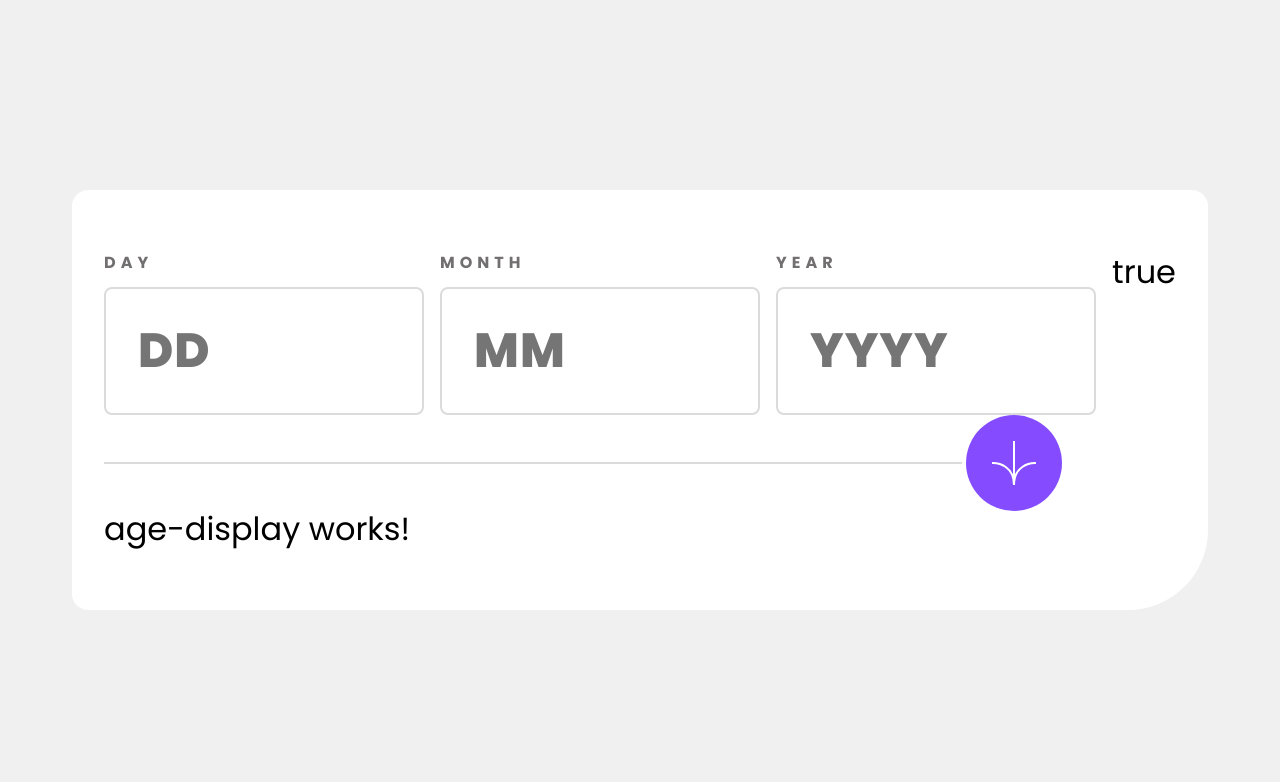
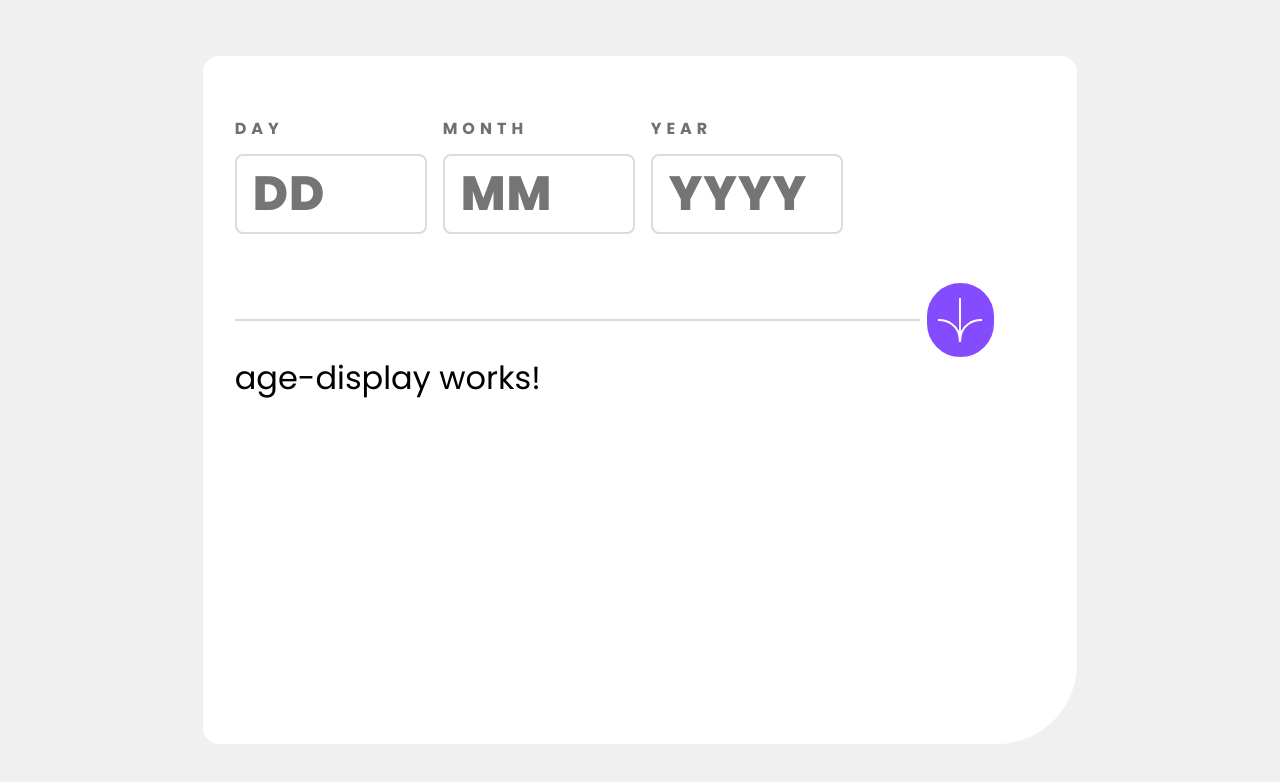
Before and after one commit to jordanbichot/ageCalculatorAppAngular, an Angular app: page / in a window 1280 px wide. Shown: the top 782 px of the page. Built offline with nearby package versions, Linux system fonts and the light colour scheme.

Commit message:
Add Date Validator Rework BirthDateFormç Change display type to Grid

```diff
--- a/src/app/app.component.scss
+++ b/src/app/app.component.scss
@@ -7,32 +7,42 @@ main {
   margin: 0 auto;
   border-radius: 1rem 1rem 5rem 1rem;
 
-  display: flex;
-  flex-direction: column;
+  display: grid;
+  grid-template-rows: 2fr 1fr 4fr;
+  grid-template-columns: 3fr 1fr;
   padding: 4rem 2rem;
   justify-content: center;
 }
 
 .input-form {
+  grid-column-start: 1;
+  grid-column-end: 2;
+  grid-row-start: 1;
+  grid-row-end: 2;
   width: auto;
 }
 
 .division {
+  grid-column-start: 1;
+  grid-column-end: 3;
+  grid-row-start: 2;
+  grid-row-end: 3;
   display: flex;
+  padding-right: 3rem;
   &__line {
     border: none;
     height: 2px;
-    width: 80%;
+    width: 100%;
     background-color: variables.$color-neutral-light-grey;
     align-self: center;
   }
   &__action-button {
     display: inline-block;
     margin-left: 0.25rem;
-    width: 6rem;
-    height: 6rem;
-    border: none;
-    border-radius: 3rem;
+    width: 5rem;
+    height: 5rem;
+    border: solid variables.$color-neutral-white;
+    border-radius: 5rem;
     background-color: variables.$color-primary-purple;
     background-image: url(../assets/images/icon-arrow.svg);
     background-repeat: no-repeat;
@@ -45,5 +55,9 @@ main {
 }
 
 .display-age {
+  grid-column-start: 1;
+  grid-column-end: 2;
+  grid-row-start: 3;
+  grid-row-end: 4;
   width: auto;
 }
--- a/src/app/birth-date-form/birth-date-form.component.html
+++ b/src/app/birth-date-form/birth-date-form.component.html
@@ -21,7 +21,7 @@
       class="invalid-text error-text"
       *ngIf="
         birthDateForm.controls.dayField.touched &&
-        birthDateForm.controls.dayField.invalid
+        birthDateForm.controls.dayField.invalid || birthDateForm.errors?.['invalidDate']
       "
     >
       {{ getErrorMessage(0) }}
@@ -85,5 +85,4 @@
       {{ getErrorMessage(2) }}
     </p>
   </div>
-  {{ birthDateForm.invalid }}
 </form>
--- a/src/app/birth-date-form/birth-date-form.component.scss
+++ b/src/app/birth-date-form/birth-date-form.component.scss
@@ -20,9 +20,9 @@
 
     &__input {
       border: 2px solid variables.$color-neutral-light-grey;
-      width: 20rem;
-      height: 8rem;
-      padding-left: 2rem;
+      width: 12rem;
+      height: 5rem;
+      padding-left: 1rem;
       border-radius: 0.5rem;
 
       caret-color: variables.$color-primary-purple;
@@ -52,6 +52,7 @@
 .error-text {
   color: variables.$color-primary-light-red;
   font-style: italic;
+  font-size: 1rem;
 }
 
 /* Chrome, Safari, Edge, Opera */
--- a/src/app/birth-date-form/birth-date-form.component.ts
+++ b/src/app/birth-date-form/birth-date-form.component.ts
@@ -1,14 +1,14 @@
-import { Component, OnInit, OnDestroy } from '@angular/core';
+import { Component, OnInit } from '@angular/core';
 import {
   FormControl,
   FormGroup,
   ValidationErrors,
   Validators,
 } from '@angular/forms';
-import { Subscription } from 'rxjs';
 import { dayValidator } from './validators/day-validator';
 import { monthValidator } from './validators/month-validator';
 import { yearValidator } from './validators/year-validator';
+import { dateValidator } from './validators/date-validator';
 
 @Component({
   selector: 'app-birth-date-form',
@@ -17,55 +17,83 @@ import { yearValidator } from './validators/year-validator';
 })
 export class BirthDateFormComponent implements OnInit {
   public requiredErrorMessage: string = 'This field is required';
+  public dayValue: number = 0;
+  public monthValue: number = 0;
   public yearValue: number = 0;
   public yearErrorMessage: string = '';
 
-  public birthDateForm = new FormGroup({
-    dayField: new FormControl('', Validators.required),
-    monthField: new FormControl('', Validators.required),
-    yearField: new FormControl('', Validators.required),
-  });
+  public birthDateForm = new FormGroup(
+    {
+      dayField: new FormControl('', [Validators.required, dayValidator()]),
+      monthField: new FormControl('', [Validators.required, monthValidator()]),
+      yearField: new FormControl('', [Validators.required, yearValidator()]),
+    },
+    dateValidator()
+  );
+
   public isFormInvalid: boolean = false;
 
-  ngOnInit(): void {
-    this.birthDateForm.controls.dayField.addValidators(
-      dayValidator(
-        this.birthDateForm.controls.monthField,
-        this.birthDateForm.controls.yearField
-      )
-    );
-    this.birthDateForm.controls.monthField.addValidators(monthValidator());
-    this.birthDateForm.controls.yearField.addValidators(yearValidator());
+  ngOnInit(): void {}
+
+  public getErrorMessage(index: number) {
+    let error: string;
+    index === 0
+      ? (error = this.getErrorMessageForDays())
+      : index === 1
+      ? (error = this.getErrorMessageForMonths())
+      : (error = this.getErrorMessageForYears());
+
+    return error;
   }
 
-  public getErrorMessage(index: number) {
-    let allControls = this.birthDateForm.controls;
-    let error: ValidationErrors | null;
-    index === 0
-      ? (error = allControls.dayField.errors)
-      : index === 1
-      ? (error = allControls.monthField.errors)
-      : (error = allControls.yearField.errors);
+  private getErrorMessageForDays() {
+    let form = this.birthDateForm;
+    let dayControl = form.controls.dayField;
+    let error: string;
+    error = dayControl.errors?.['invalidDay']
+      ? dayControl.errors?.['message']
+      : dayControl.errors?.['required']
+      ? this.requiredErrorMessage
+      : form.errors?.['invalidDate']
+      ? form.errors?.['message']
+      : '';
+    return error;
+  }
 
-    return error?.['required']
+  private getErrorMessageForMonths() {
+    let monthControl = this.birthDateForm.controls.monthField;
+    let error: string;
+    error = monthControl.errors?.['invalidMonth']
+      ? monthControl.errors?.['message']
+      : monthControl.errors?.['required']
       ? this.requiredErrorMessage
-      : error?.['invalidYear'] ||
-        error?.['invalidMonth'] ||
-        error?.['invalidDay'] ||
-        error?.['invalidDate']
-      ? error?.['message']
       : '';
+    return error;
+  }
+
+  private getErrorMessageForYears() {
+    let yearControl = this.birthDateForm.controls.yearField;
+    let error: string;
+    error = yearControl.errors?.['invalidYear']
+      ? yearControl.errors?.['message']
+      : yearControl.errors?.['required']
+      ? this.requiredErrorMessage
+      : '';
+    return error;
   }
 
   public updateValidation() {
+    let fields = this.birthDateForm.controls;
+
+    let allTouched =
+      fields.dayField.touched &&
+      fields.monthField.touched &&
+      fields.yearField.touched;
+
     this.isFormInvalid =
-      (this.birthDateForm.controls.dayField.touched &&
-        this.birthDateForm.controls.dayField.invalid) ||
-      (this.birthDateForm.controls.monthField.touched &&
-        this.birthDateForm.controls.monthField.invalid) ||
-      (this.birthDateForm.controls.yearField.touched &&
-        this.birthDateForm.controls.yearField.invalid);
-    this.birthDateForm.controls.dayField.updateValueAndValidity();
-    console.log(this.isFormInvalid);
+      (fields.dayField.touched && fields.dayField.invalid) ||
+      (fields.monthField.touched && fields.monthField.invalid) ||
+      (fields.yearField.touched && fields.yearField.invalid) ||
+      (allTouched && this.birthDateForm.invalid);
   }
 }
--- /dev/null
+++ b/src/app/birth-date-form/validators/date-validator.ts
@@ -0,0 +1,60 @@
+import {
+  AbstractControl,
+  FormControl,
+  FormGroup,
+  ValidationErrors,
+  ValidatorFn,
+} from '@angular/forms';
+
+export function dateValidator(): ValidatorFn {
+  return (control: AbstractControl): ValidationErrors | null => {
+    const dayControl = control.get('dayField');
+    const monthControl = control.get('monthField');
+    const yearControl = control.get('yearField');
+    let maxDaysPerMonth = [31, 28, 31, 30, 31, 30, 31, 31, 30, 31, 30, 31];
+
+    let allDirty =
+      dayControl?.dirty && monthControl?.dirty && yearControl?.dirty;
+
+    if (!allDirty) {
+      return null;
+    }
+
+    let invalidDate = false;
+    let errorMessage = '';
+
+    if (isLeapYear(yearControl?.value)) maxDaysPerMonth[1] = 29;
+
+    if (
+      !DoesMonthValueHasValueDays(
+        monthControl?.value,
+        dayControl?.value,
+        maxDaysPerMonth
+      )
+    ) {
+      invalidDate = true;
+      errorMessage = 'Must be a valid date';
+    }
+
+    return invalidDate
+      ? { invalidDate: invalidDate, message: errorMessage }
+      : null;
+  };
+}
+
+function DoesMonthValueHasValueDays(
+  monthValue: number | null,
+  valueDay: number | null,
+  maxDaysPerMonth: number[]
+): boolean {
+  if (monthValue === null || valueDay === null) return false;
+  return valueDay <= maxDaysPerMonth[monthValue - 1];
+}
+
+function isLeapYear(yearValue: number | null): boolean {
+  if (yearValue === null) return false;
+  if (yearValue % 4 === 0) {
+    return yearValue % 100 !== 0 ? true : yearValue % 400 === 0;
+  }
+  return false;
+}
--- a/src/app/birth-date-form/validators/month-validator.ts
+++ b/src/app/birth-date-form/validators/month-validator.ts
@@ -4,7 +4,7 @@ export function monthValidator(): ValidatorFn {
   return (control: AbstractControl): ValidationErrors | null => {
     const value = control.value;
 
-    if (value === '') {
+    if (value === '' || value === null) {
       return null;
     }
 
--- a/src/app/birth-date-form/validators/year-validator.ts
+++ b/src/app/birth-date-form/validators/year-validator.ts
@@ -4,7 +4,7 @@ export function yearValidator(): ValidatorFn {
   return (control: AbstractControl): ValidationErrors | null => {
     const value = control.value;
 
-    if (value === '') {
+    if (value === '' || value === null) {
       return null;
     }
 
```
Also changed, not shown: src/app/birth-date-form/validators/day-validator.ts (+7 -59 lines).
